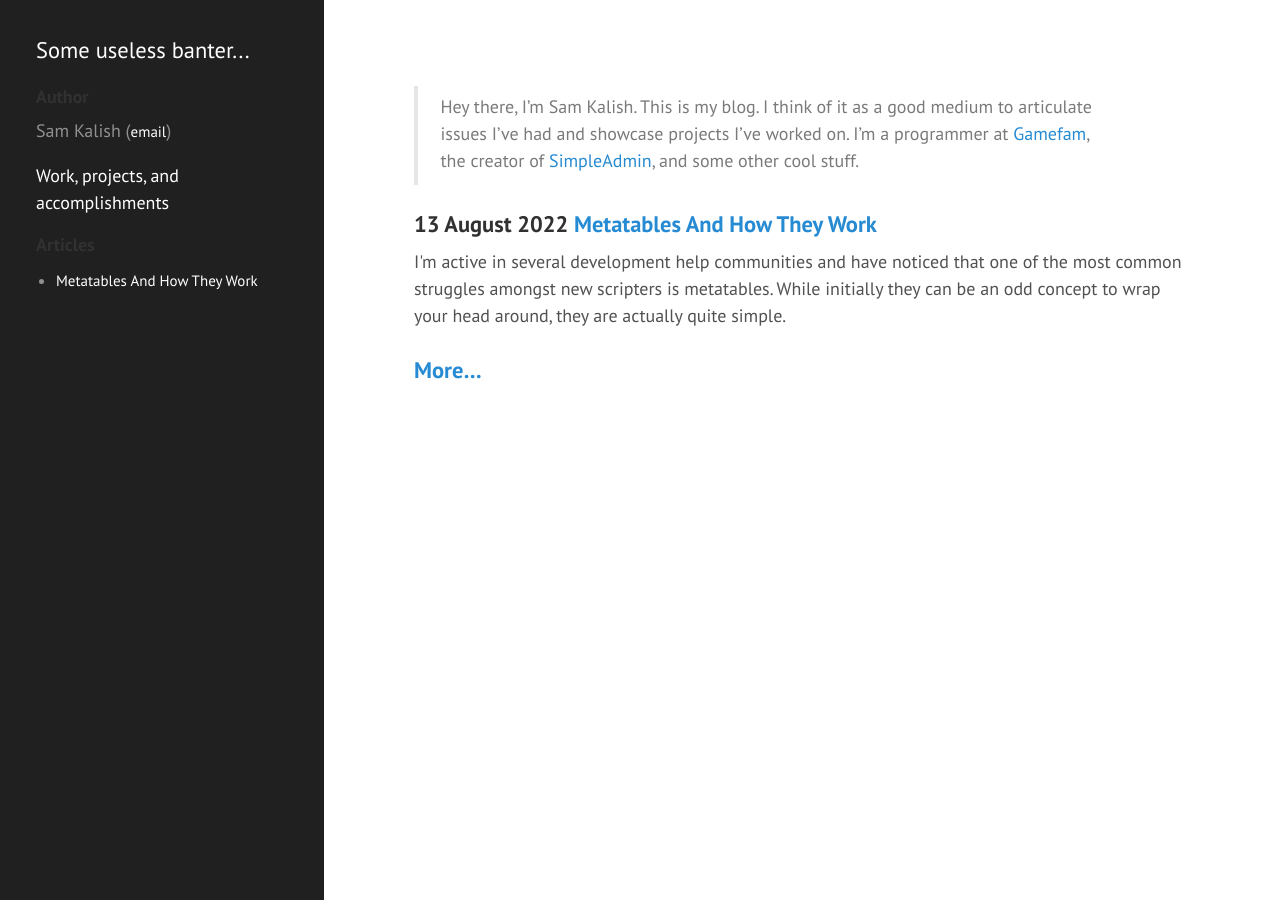
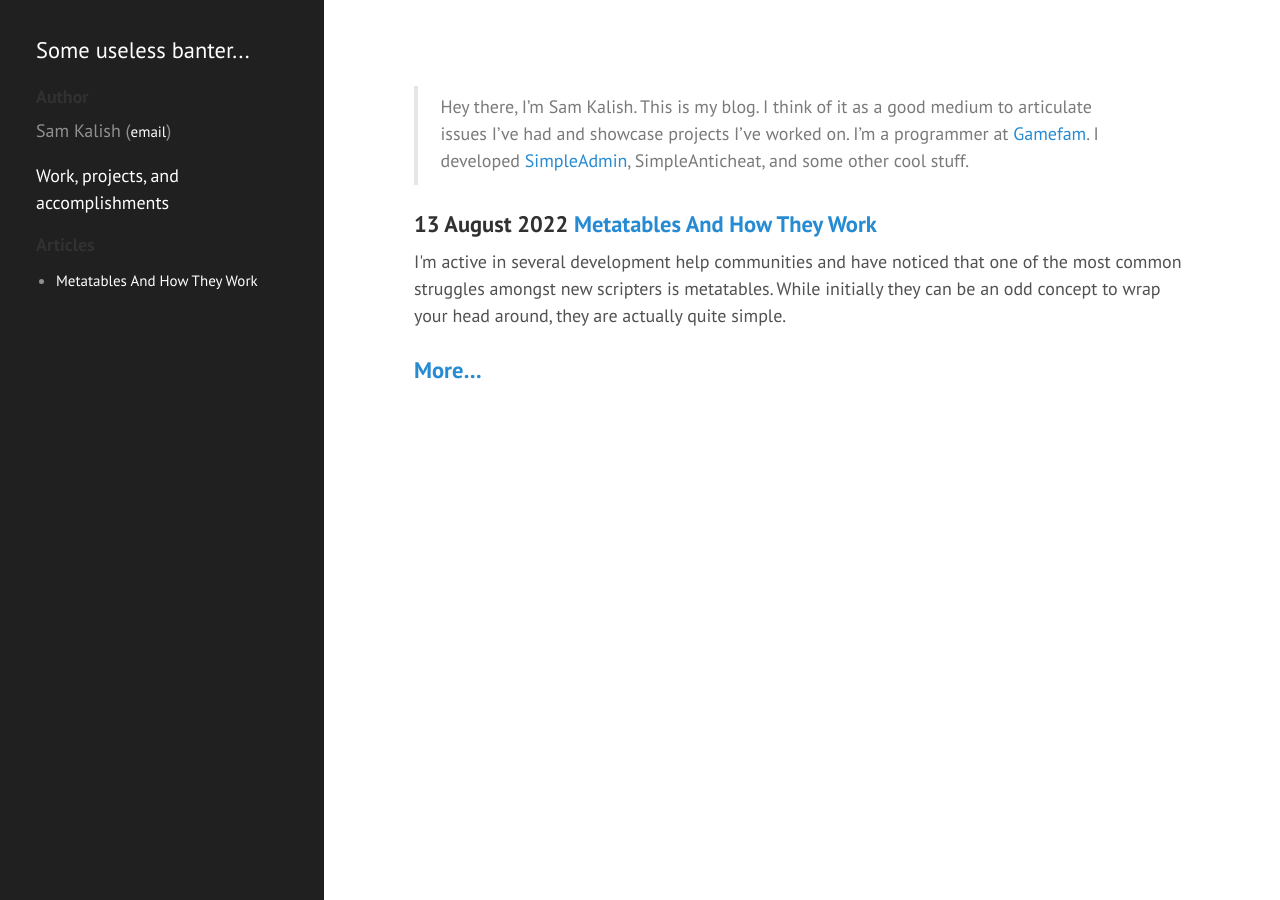
Before and after one commit to crywink/crywink.github.io, a Jekyll site: the page built from index.md, in a window 1280 px wide. Built offline with Jekyll 4.4.1, drawn with Linux system fonts in a browser that asks for light colours.

Commit message:
Update index.md

```diff
--- a/index.md
+++ b/index.md
@@ -4,7 +4,7 @@ title: Home
 ---
 
 > Hey there, I'm Sam Kalish. This is my blog. I think of it as a good medium to articulate issues I've had and showcase projects I've worked on.
-> I'm a programmer at [Gamefam](https://gamefam.com/), the creator of [SimpleAdmin](https://github.com/crywink/SimpleAdmin), and some other cool stuff.
+> I'm a programmer at [Gamefam](https://gamefam.com/). I developed [SimpleAdmin](https://github.com/crywink/SimpleAdmin), SimpleAnticheat, and some other cool stuff.
 
 {% for post in site.posts limit:5 %}
 ### {{ post.date | date_to_long_string }} <a href="{{ post.url }}">{{ post.title }}</a>
```
